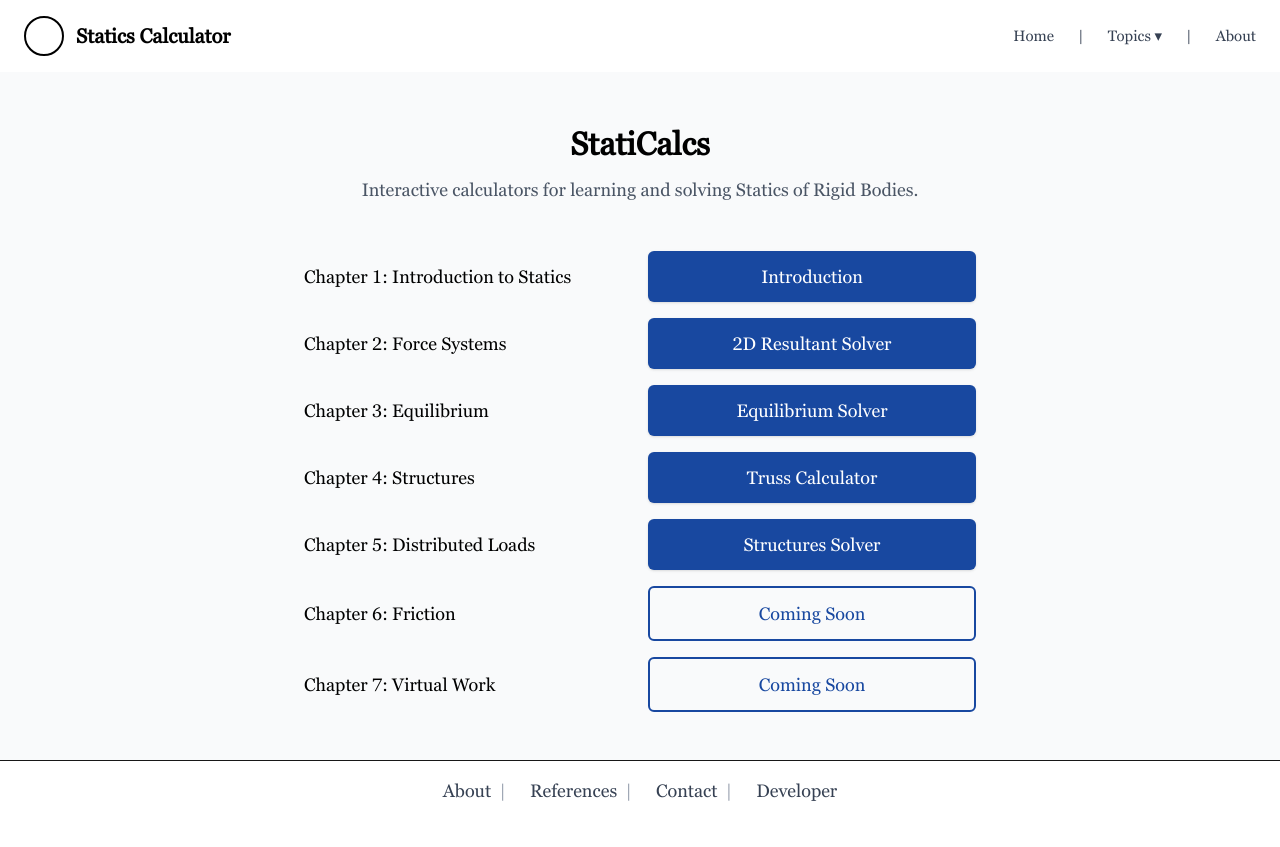
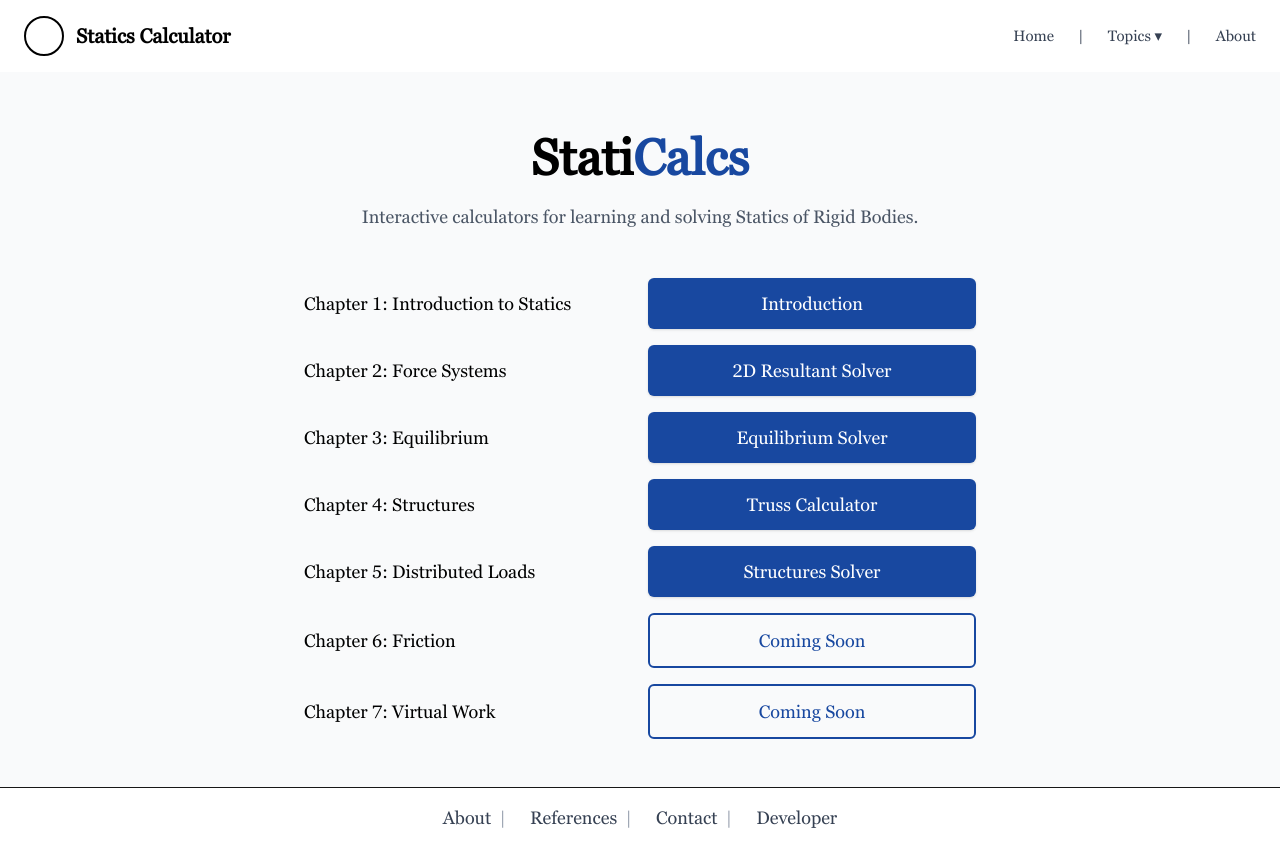
Before and after one commit to himikoo14/Thesis, a Next.js app: page / in a window 1280 px wide. Before the commit the page ends 820 px from the top, so only its background shows below. Built offline with nearby package versions, Linux system fonts and the light colour scheme.

Commit message:
correct staticalcs

```diff
--- a/app/page.tsx
+++ b/app/page.tsx
@@ -9,8 +9,11 @@ export default function HomePage() {
 
       {/* Hero Section */}
       <section className="flex flex-col items-center text-center py-12 bg-gray-50 flex-grow">
-        <h1 className="text-[24px] md:text-[32px] font-bold mb-2 text-black">
-          StatiCalcs
+        <h1 className="text-[20px] md:text-[50px] font-bold mb-2 text-black">
+          Stati
+          <span className="text-[#1848a0]">
+            Calcs
+          </span>
         </h1>
         <p className="text-gray-600 mb-12 text-[18px]">
           Interactive calculators for learning and solving Statics of Rigid Bodies.
@@ -67,13 +70,13 @@ export default function HomePage() {
 
             {/* Chapter 6 */}
             <p className="text-left text-black text-[18px]">Chapter 6: Friction</p>
-            <button className="border-2 border-[#1848a0] text-[#1848a0] px-6 py-3 rounded-md hover:bg-[#1848a0] hover:text-white transition text-[18px]">
+            <button className="border-2 border-[#1848a0] text-[#1848a0] px-6 py-3 rounded-md hover:bg-[#163d8a] hover:text-white transition text-[18px]">
               Coming Soon
             </button>
 
             {/* Chapter 7 */}
             <p className="text-left text-black text-[18px]">Chapter 7: Virtual Work</p>
-            <button className="border-2 border-[#1848a0] text-[#1848a0] px-6 py-3 rounded-md hover:bg-[#1848a0] hover:text-white transition text-[18px]">
+            <button className="border-2 border-[#1848a0] text-[#1848a0] px-6 py-3 rounded-md hover:bg-[#163d8a] hover:text-white transition text-[18px]">
               Coming Soon
             </button>
 
```
